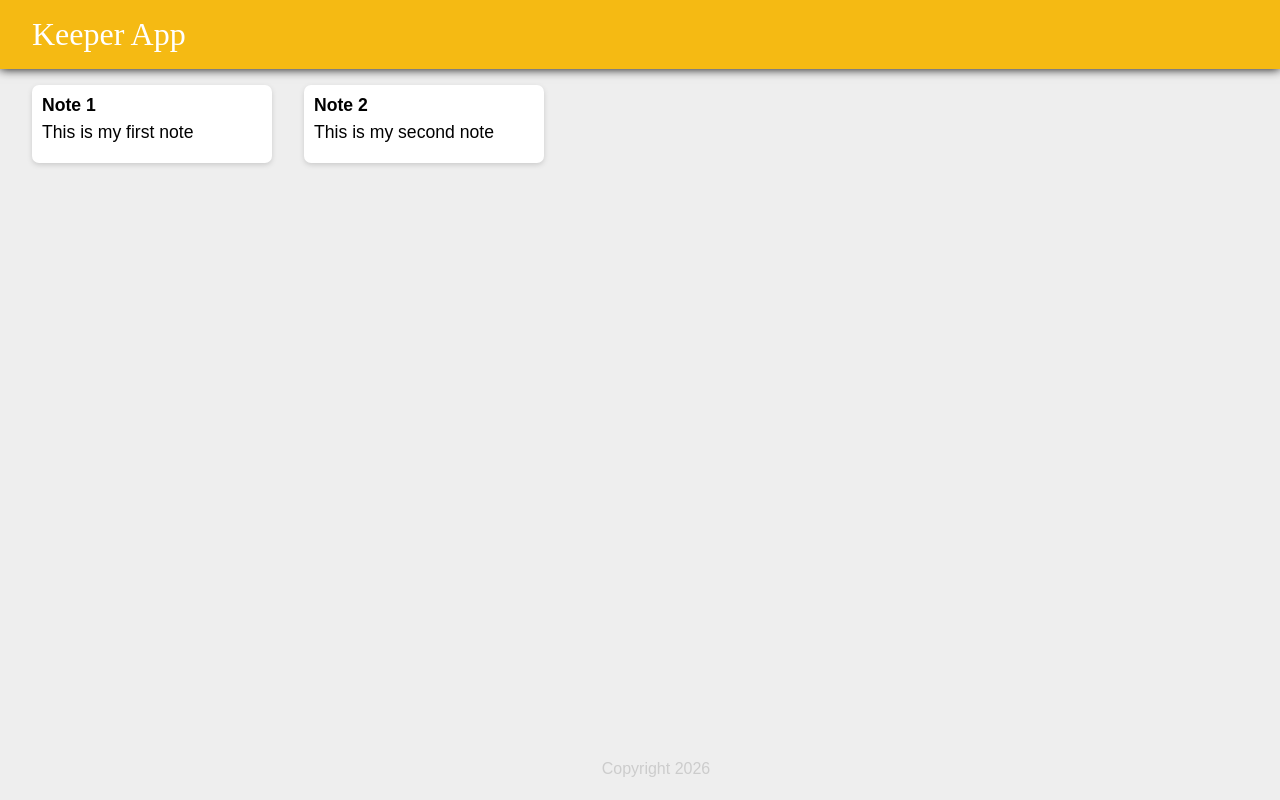
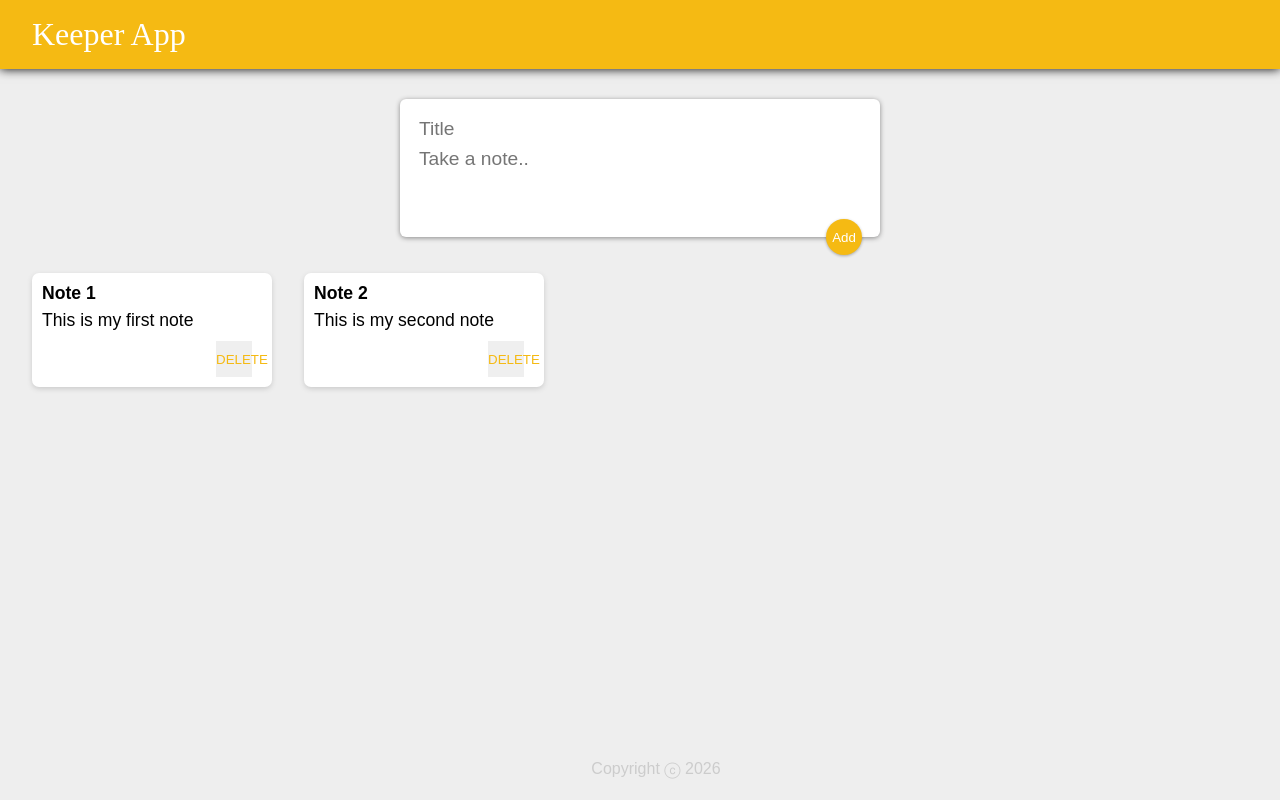
Before and after one commit to AdeebRehman/Notes-App, a React (Vite) app: page / in a window 1280 px wide. Built offline with nearby package versions, Linux system fonts and the light colour scheme.

Commit message:
Created form element  and Added styling for main textarea , notes box and different buttons

```diff
--- a/src/App.jsx
+++ b/src/App.jsx
@@ -6,17 +6,14 @@
 import Footer from "./Components/Footer";
 import "./index.css";
 import notes from "./notes.js"
+import CreateArea from "./Components/CreateArea.jsx";
 function App() {
-  // function createNote(notesItem) {
-  //   return (<Notes
-  //     key={notesItem.key}
-  //     title={notesItem.title}
-  //     content={notesItem.content}
-  //   ></Notes>)
-  // }
   return (
     <div>
       <Header ></Header>
+      <CreateArea>
+      </CreateArea>
+
       {notes.map(notesItem => (
         <Notes
           key={notesItem.key}
--- /dev/null
+++ b/src/Components/CreateArea.jsx
@@ -0,0 +1,15 @@
+import React from "react";
+
+function CreateArea(){
+    return(
+        <div>
+            <form>
+                <input name="title" placeholder="Title" />
+                <textarea name="content" placeholder="Take a note.." rows="3"></textarea>
+                <button>Add</button>
+            </form>
+        </div>
+    );
+}
+
+export default CreateArea;
--- a/src/Components/Footer.jsx
+++ b/src/Components/Footer.jsx
@@ -1,11 +1,12 @@
 import React from "react";
-const date=new Date().getFullYear()
-console.log(date)
+
+
 
 function Footer(){
+    const year=new Date().getFullYear()
     return <footer>
         <p>
-            Copyright  {date}
+            Copyright ⓒ {year}
         </p>
     </footer>
 }
--- a/src/Components/Notes.jsx
+++ b/src/Components/Notes.jsx
@@ -6,6 +6,7 @@
         <div className="note">
             <h1>{props.title}</h1>
             <p>{props.content}</p>
+            <button>DELETE</button>
         </div>
     );
 }
--- a/src/index.css
+++ b/src/index.css
@@ -40,6 +40,54 @@
   white-space: pre-wrap;
   word-wrap: break-word;
 }
+.note button{
+  position: relative;
+  float: right;
+  margin-right: 10px;
+  color:#f5ba13;
+  border: none;
+  width: 36px;
+  height: 36px;
+  cursor:pointer;
+  outline: none;
+}
+/* form styling */
+form{
+  position: relative;
+  width: 480px;
+  margin: 30px auto 20px auto;
+  background-color: #fff;
+  padding: 15px;
+  border-radius: 6px;
+  box-shadow: 0 1px 5px rgb(138, 137, 137);
+}
+
+form input, form textarea{
+  width: 100%;
+  border: none;
+  padding: 4px;
+  outline: none;
+  font-size: 1.2rem;
+  font-family: inherit;
+  resize: none;
+}
+
+form button{
+  position: absolute;
+  right: 18px;
+  bottom: -18px;
+  background: #f5ba13;
+  color: #fff;
+  border: none;
+  border-radius: 50%;
+  width: 36px;
+  height: 36px;
+  box-shadow: 0 1px 3px rgba(0,0,0,0.3);
+  cursor: pointer;
+  outline: none;
+}
+
+/* footer styling */
 footer{
   position: absolute;
   text-align: center;
```
